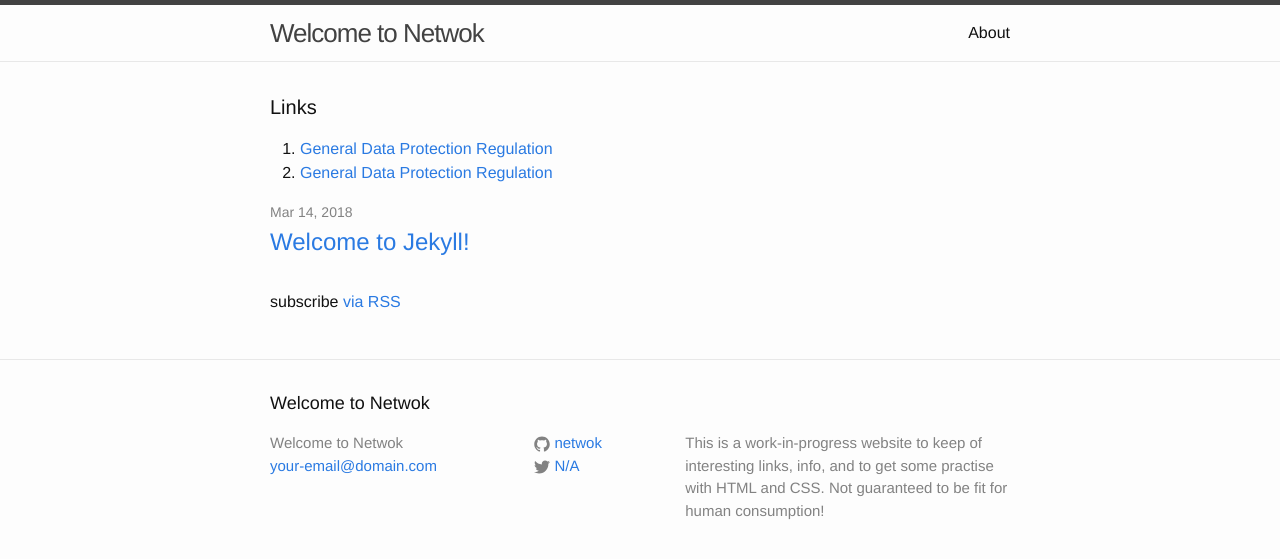
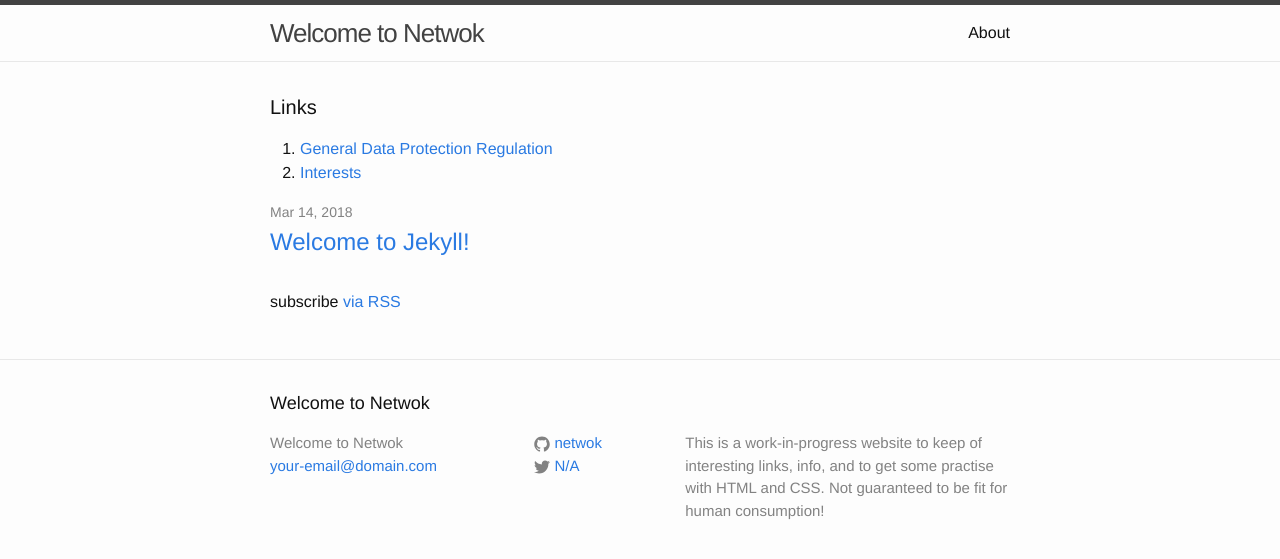
Before and after one commit to netwok/netwok.github.io, a Jekyll site: the page built from index.html, in a window 1280 px wide. Shown: the top 559 px of the page. Built offline with Jekyll 4.4.1, drawn with Linux system fonts in a browser that asks for light colours.

Commit message:
Update index.html

```diff
--- a/index.html
+++ b/index.html
@@ -7,7 +7,7 @@ layout: default
   <h1 class="page-heading">Links</h1>
     <ol>
       <li><a href = './gdpr.html'>General Data Protection Regulation</a></li>
-      <li><a href = './gdpr.html'>General Data Protection Regulation</a></li>
+      <li><a href = './int.html'>Interests</a></li>
     </ol>
   <ul class="post-list">
     {% for post in site.posts %}
```
